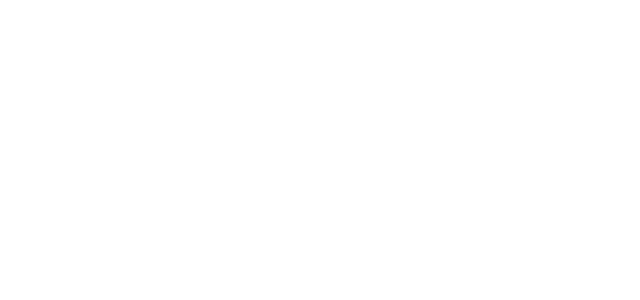
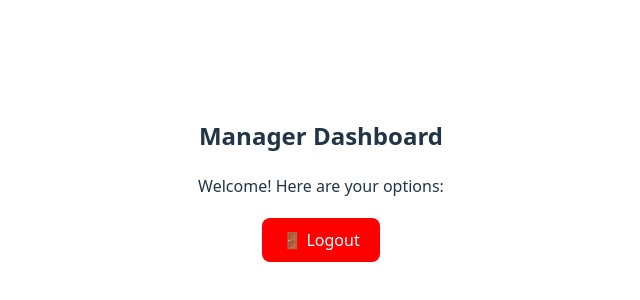
Before and after one commit to mollyhall05/employee-portal, a React (Vite) app: page /manager-dashboard in a window 1280 px wide. Before the commit this address had no page. Shown: the part 220-520 px from the top of the page, without its empty margins (319-959 px from the left). Built offline with nearby package versions, Linux system fonts and the light colour scheme.

Commit message:
added manager dashboard page needs roles to access

```diff
--- a/src/App.jsx
+++ b/src/App.jsx
@@ -6,6 +6,7 @@
 import './App.css'
 import Login from './pages/Login'
 import ConsultantDashboard from './pages/consultant-dashboard'
+import ManagerDashboard from "./pages/manager-dashboard";
 import WorkSchedule from './pages/Work-Schedule';
 import Register from "./pages/Register.jsx";
 import UpdateInfo from "./pages/Update-Info.jsx";
@@ -20,6 +21,7 @@
             <Routes>
                 <Route path="/" element={<Login />} />
                 <Route path="/consultant-dashboard" element={<ConsultantDashboard />} />
+                <Route path="/manager-dashboard" element={<ManagerDashboard />} />
                 <Route path="/Register" element={<Register />}/>
                 <Route path="/update-info" element={<UpdateInfo />} />
                 <Route path="/work-schedule" element={<WorkSchedule />}/>
--- a/src/pages/Login.jsx
+++ b/src/pages/Login.jsx
@@ -30,7 +30,7 @@
 				localStorage.setItem("userRole", UserActivation.role);
 				localStorage.setItem("user", JSON.stringify({...doc.data(),id:doc.id}));
 
-				if (UserActivation.role === "manager") {
+				if (doc.data().role === "Admin") {
 					navigate("/manager-dashboard");
 				} else {
 					navigate("/consultant-dashboard");
--- a/src/pages/Register.jsx
+++ b/src/pages/Register.jsx
@@ -143,7 +143,7 @@
 						required
 					>
 						<option value="consultant">Consultant</option>
-						<option value="admin">Admin</option>
+						<option value="Admin">Admin</option>
 					</select>
 				</div>
 
--- /dev/null
+++ b/src/pages/manager-dashboard.jsx
@@ -0,0 +1,26 @@
+import React from "react";
+import { useNavigate} from "react-router-dom";
+
+function ManagerDashboard() {
+  const navigate = useNavigate();
+
+  const handleLogout = () => {
+    localStorage.removeItem("user");
+    navigate("/");
+  };
+
+  return (
+      <div style={{textAlign: "center", padding: "20px"}}>
+          <h2>Manager Dashboard</h2>
+          <p>Welcome! Here are your options:</p>
+
+          <div style={{marginTop: "20px"}}>
+              <button onClick={handleLogout} style={{backgroundColor: "red", color: "white"}}>
+                  🚪 Logout
+              </button>
+          </div>
+      </div>
+  );
+}
+
+export default ManagerDashboard;
```
